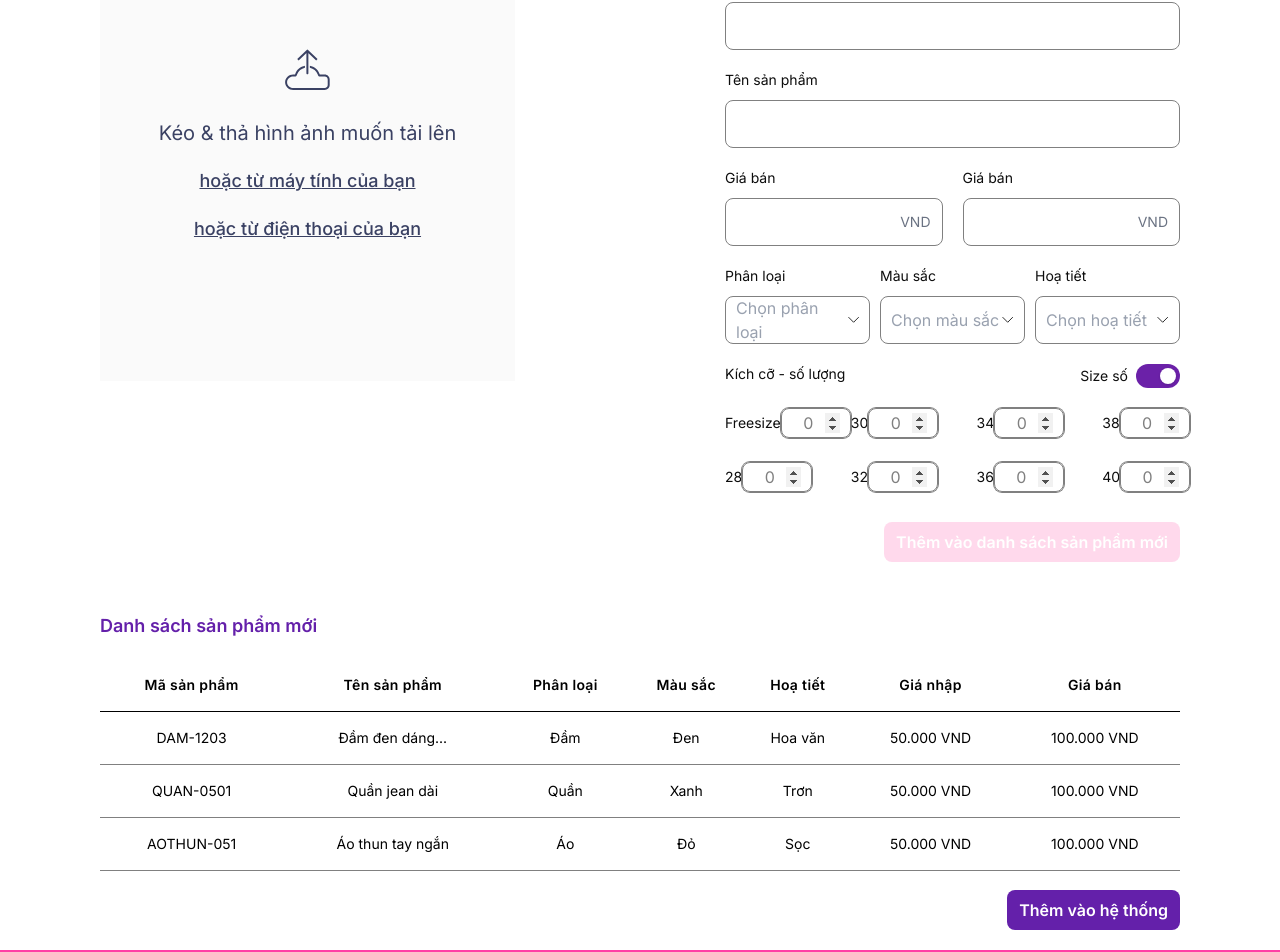
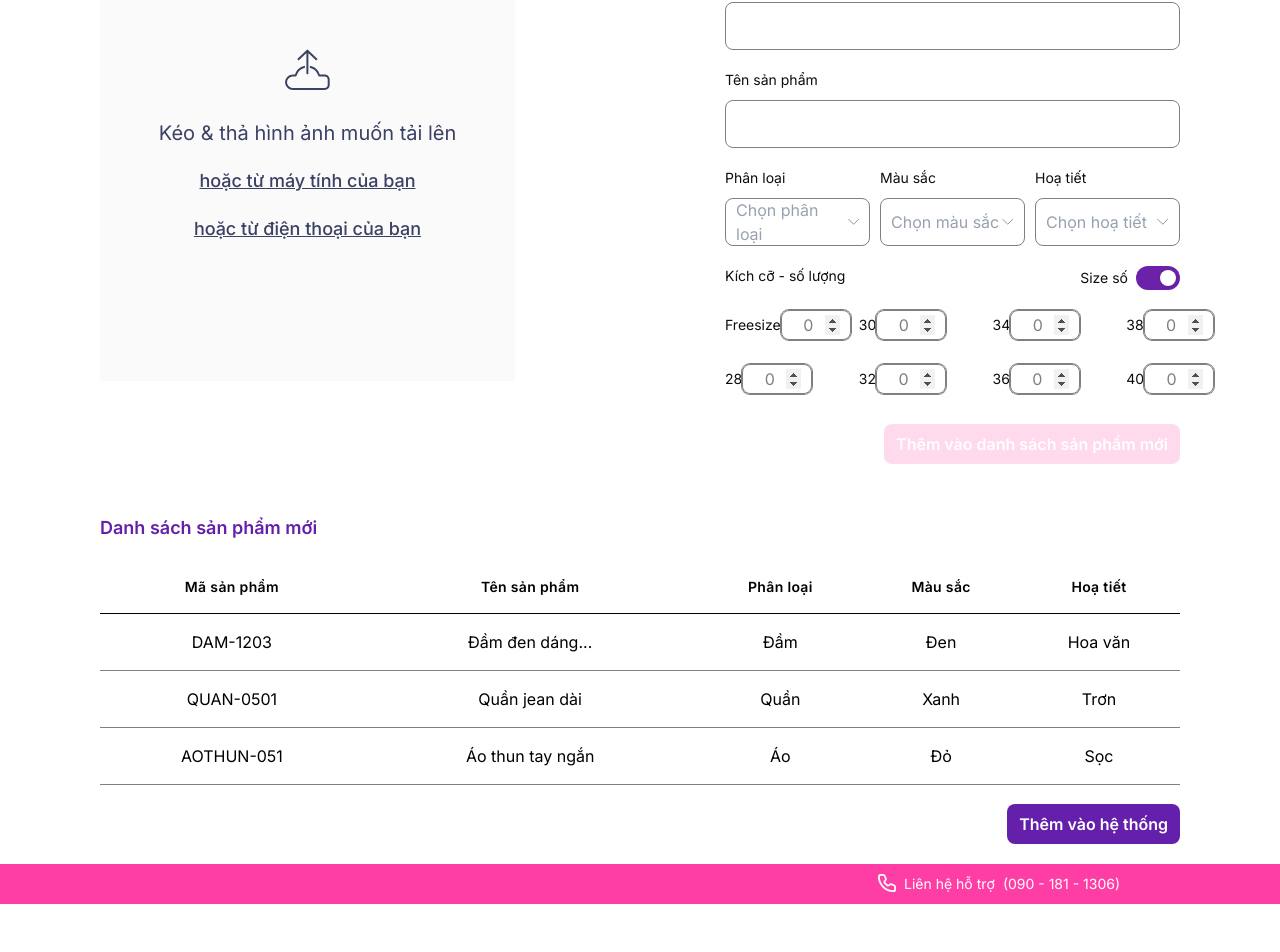
Before and after one commit to HCMUT-CSE-ProjectCapstone-coMash/capstone-web-frontend, a Next.js app: page /import in a window 1280 px wide. Shown: the part 334-1286 px from the top of the page. After the commit the page ends 1238 px from the top, so only its background shows below. Built offline with nearby package versions, Linux system fonts and the light colour scheme; a web font is replaced by a local one.

Commit message:
Revert "Merge branch 'feature/manager-import-page'"
This reverts commit b5d468692dc6e56bc8c15b7ad0a4c4835820b0b2, reversing
changes made to f3dd27f61b803bcc44e14673e78d23919b879682.

```diff
--- a/app/(main)/import/page.tsx
+++ b/app/(main)/import/page.tsx
@@ -1,15 +1,16 @@
 "use client";
-import { Button } from "@/components/ButtonComponent";
-import ImageUploader from "@/components/ImageUploader";
+import { ImageUpload } from "@/assests/Icons"
+import { Button } from "@/components/button";
 import { SimpleInput } from "@/components/FormInput";
 import { CustomSelect } from "@/components/FormInput";
 import { SizeInput } from "@/components/FormInput";
-import { PrizeInput } from "@/components/FormInput";
 import { useState, useMemo, useRef } from 'react';
 import ProductTable from "@/components/ProductTable";
 
 export default function ImportPage () {
     const fileInputRef = useRef<HTMLInputElement>(null);
+    const [imagePreview, setImagePreview] = useState<string | null>(null);
+    const [imageFile, setImageFile] = useState<File | null>(null);
 
     const handleUpload = () => {
         fileInputRef.current?.click();
@@ -17,21 +18,18 @@ export default function ImportPage () {
     const onFileChange = (event: React.ChangeEvent<HTMLInputElement>) => {
         const file = event.target.files?.[0];
         if (file) {
+            // Tạo URL xem trước ảnh
+            const previewUrl = URL.createObjectURL(file);
+            setImagePreview(previewUrl);
+            setImageFile(file);
+
+            // Log để kiểm tra
             console.log("File đã chọn:", file);
         }
     };
 
-
-    const handleImageSelect = (file: File) => {
-    console.log("File đã chọn:", file);
-    // Tại đây bạn có thể gọi API upload hoặc generate URL preview
-    // const previewUrl = URL.createObjectURL(file);
-    };
-
     const [productCode, setProductCode] = useState("");
     const [productName, setProductName] = useState("");
-    const [productPrizeIn, setPrizeIn] = useState("");
-    const [productPrizeOut, setPrizeOut] = useState("");
     const [isNumberMode, setIsNumberMode] = useState(true);
 
     const [selectedCategories, setSelectedCategories] = useState<string | number | undefined>(undefined);
@@ -47,25 +45,17 @@ export default function ImportPage () {
         }));
     };
 
-    const formatCurrency = (value: string) => {
-        if (!value) return "";
-        const numberString = value.replace(/\D/g, "");
-        return numberString.replace(/\B(?=(\d{3})+(?!\d))/g, ".");
-    };
-
     const isFormValid = useMemo(() => {
         const hasAtLeastOneSize = Object.values(quantities).some(qty => qty > 0);
         return (
             productCode.trim() !== "" &&       // Mã không rỗng
             productName.trim() !== "" &&       // Tên không rỗng
-            productPrizeIn.trim() !== "" &&
-            productPrizeOut.trim() !== "" &&
             selectedCategories &&              // Đã chọn phân loại
             selectedColors &&                  // Đã chọn màu
             selectedPattern &&                 // Đã chọn hoạ tiết
             hasAtLeastOneSize
         );
-    }, [productCode, productName, productPrizeIn, productPrizeOut, selectedCategories, selectedColors, selectedPattern, quantities]);
+    }, [productCode, productName, selectedCategories, selectedColors, selectedPattern, quantities]);
 
   // Chọn danh sách hiển thị dựa vào state
     const sizesNumber = ["Freesize", "30", "34", "38", "28", "32", "36", "40"];
@@ -93,8 +83,6 @@ export default function ImportPage () {
       category: "Đầm",
       color: "Đen",
       pattern: "Hoa văn",
-      prizeIn: "50.000 VND",
-      prizeOut: "100.000 VND"
     },
     {
       id: "QUAN-0501",
@@ -102,8 +90,6 @@ export default function ImportPage () {
       category: "Quần",
       color: "Xanh",
       pattern: "Trơn",
-      prizeIn: "50.000 VND",
-      prizeOut: "100.000 VND"
     },
     {
       id: "AOTHUN-051",
@@ -111,8 +97,6 @@ export default function ImportPage () {
       category: "Áo",
       color: "Đỏ",
       pattern: "Sọc",
-      prizeIn: "50.000 VND",
-      prizeOut: "100.000 VND"
     },
   ];
 
@@ -127,7 +111,7 @@ export default function ImportPage () {
                     <div className="flex flex-col h-auto items-start gap-y-2.5">
                         <div className="text-lg font-normal">Hình ảnh sản phẩm</div>
                         <div className="w-103.75 items-start gap-y-2.5">
-                            {/* <div className="bg-tgray05 flex flex-col h-118.75 shrink-0 self-stretch content-center items-center justify-center gap-x-2 gap-y-5">
+                            <div className="bg-tgray05 flex flex-col h-118.75 shrink-0 self-stretch content-center items-center justify-center gap-x-2 gap-y-5">
                                 <ImageUpload width={57.4} height={54.56} fill={"none"}/>
                                 <div className="text-xl font-normal  text-picture">Kéo & thả hình ảnh muốn tải lên</div>
                                 <div onClick={handleUpload} className="text-lg font-medium underline decoration-solid decoration-auto text-picture cursor-pointer">hoặc từ máy tính của bạn</div>
@@ -139,15 +123,7 @@ export default function ImportPage () {
                                     className="hidden" // Class hidden của Tailwind để ẩn input
                                     accept="image/*"   // Chỉ cho phép chọn ảnh
                                 />
-                            </div> */}
-                            <ImageUploader onFileSelect={handleImageSelect} />
-                            <input
-                                type="file"
-                                ref={fileInputRef}
-                                onChange={onFileChange}
-                                className="hidden"
-                                accept="image/*"
-                            />
+                            </div>
                         </div>
                     </div>
                     {/* div 2.2 Nhập thông tin */}
@@ -173,35 +149,14 @@ export default function ImportPage () {
                             <SimpleInput
                                 label="Mã sản phẩm"
                                 value={productCode}
-                                type="text"
                                 onChange={(e) => setProductCode(e.target.value)}
                             />
                             <SimpleInput
                                 label="Tên sản phẩm"
                                 value={productName}
-                                type="text"
                                 onChange={(e) => setProductName(e.target.value)}
                             />
-                            <div className="flex flex-row justify-between w-full gap-x-5 items-center">
-                                <PrizeInput
-                                    label="Giá bán"
-                                    value={productPrizeIn}
-                                    type="text"
-                                    onChange={(e) => {
-                                        const formattedValue = formatCurrency(e.target.value);
-                                        setPrizeIn(formattedValue);
-                                    }}
-                                />
-                                <PrizeInput
-                                    label="Giá bán"
-                                    value={productPrizeOut}
-                                    type="text"
-                                    onChange={(e) => {
-                                        const formattedValue = formatCurrency(e.target.value);
-                                        setPrizeOut(formattedValue);
-                                    }}
-                                />
-                            </div>
+
                             <div className="flex justify-between self-stretch gap-2.5">
                                 <CustomSelect
                                     label="Phân loại"
@@ -256,18 +211,13 @@ export default function ImportPage () {
                                     </button>
                                 </div>
                             </div>
-                            <div className="grid grid-cols-4 gap-x-12 gap-y-6 w-full py-2.5">
+                            <div className="grid grid-cols-4 gap-x-20 gap-y-6 w-full py-2.5">
                                 {currentSizes.map((size, index) => (
                                 <div key={index}>
                                     <SizeInput
                                         label={size}
-                                        value={String((quantities[size]) || 0)}
-                                        type="number"
-                                        onChange={(e) => {
-                                            const cleanVal = e.target.value.replace(/[^0-9]/g, '');
-                                            const numVal = cleanVal === '' ? 0 : Number(cleanVal);
-                                           handleQuantityChange(size, String(numVal));
-                                        }}
+                                        value={(quantities[size] || 0).toString()}
+                                        onChange={(e: any) => handleQuantityChange(size, e.target.value)}
                                         isActive = {quantities[size] > 0}
                                     />
                                 </div>
--- a/assests/Icons.tsx
+++ b/assests/Icons.tsx
@@ -2,7 +2,6 @@ interface IconProps {
     width: number,
     height: number,
     fill: string
-    className?: string;
 }
 
 export function BellIcon({ width, height, fill }: IconProps) {
@@ -19,15 +18,6 @@ export function ArrowDownIcon({ width, height, fill }: IconProps) {
     return (
         <svg xmlns="http://www.w3.org/2000/svg" width={width} height={height} fill={fill} viewBox="0 0 20 20">
             <path d="M15.8327 7.5L9.99935 13.3333L4.16602 7.5" stroke="white" strokeWidth="2" strokeLinecap="round" strokeLinejoin="round"/>
-        </svg>
-    )
-}
-
-export function SmallArrowDownIcon({ width, height, fill, className }: IconProps) {
-
-    return (
-        <svg xmlns="http://www.w3.org/2000/svg" width={width} height={height} fill={fill} className={className} viewBox="0 0 13 7">
-            <path d="M12.1667 0.5L6.33333 6.33333L0.5 0.5" stroke="currentColor" strokeWidth="1" strokeLinecap="round" strokeLinejoin="round"/>
         </svg>
     )
 }
--- a/components/FormInput.tsx
+++ b/components/FormInput.tsx
@@ -1,19 +1,11 @@
 import React, { useState, useRef, useEffect } from "react";
-import { SmallArrowDownIcon } from "@/assests/Icons";
 
+// --- Interfaces (Giữ nguyên) ---
 interface SimpleInputProps {
   label: string;
   value?: string;
   onChange?: (e: React.ChangeEvent<HTMLInputElement>) => void;
-  type: "text" ;
-  isActive?: boolean;
-}
-
-interface PrizeInputProps {
-  label: string;
-  value?: string;
-  onChange?: (e: React.ChangeEvent<HTMLInputElement>) => void;
-  type: "text" ;
+  type?: "text" | "number";
   isActive?: boolean;
 }
 
@@ -21,20 +13,13 @@ interface Option {
   label: string;
   value: string | number;
 }
+
 interface CustomSelectProps {
   label: string;
   options: Option[];
   value?: string | number;
   placeholder?: string;
   onChange: (value: string | number) => void;
-}
-
-interface SizeInputProps {
-  label: string;
-  value: number | string; // Sửa ở đây: cho phép cả number và string
-  onChange?: (e: React.ChangeEvent<HTMLInputElement>) => void;
-  type: "number";
-  isActive?: boolean;
 }
 
 // --- SimpleInput (Giữ nguyên) ---
@@ -52,7 +37,7 @@ export function SimpleInput({ label, value, onChange, type = "text" }: SimpleInp
   );
 }
 
-export function SizeInput({ label, value, onChange, type = "number", isActive = false }: SizeInputProps) {
+export function SizeInput({ label, value, onChange, type = "number", isActive = false }: SimpleInputProps) {
   return (
     <div className="flex flex-row items-center justify-between font-display">
       <label className={`text-sm font-normal ${isActive ? "text-purple font-medium" : "text-tgray9"}`}>{label}</label>
@@ -68,25 +53,6 @@ export function SizeInput({ label, value, onChange, type = "number", isActive =
   );
 }
 
-export function PrizeInput({ label, value, onChange, type = "text" }: PrizeInputProps) {
-  return (
-    <div className="flex flex-col gap-y-2.5 w-full font-display">
-      <label className="text-sm font-normal text-tgray9">{label}</label>
-    <div className="relative w-full">
-      <input
-        type={type}
-        className="w-full h-12 pl-2.5 pr-12 rounded-lg border-[0.5px] border-solid border-tgray5 focus:outline-none focus:border-purple focus:ring-1 focus:ring-purple transition-all"
-        value={value}
-        onChange={onChange}
-      />
-
-      <span className="absolute right-3 top-1/2 -translate-y-1/2 text-gray-500 text-sm pointer-events-none select-none">
-        VND
-      </span>
-    </div>
-    </div>
-  );
-}
 
 export function CustomSelect({
   label,
@@ -137,13 +103,22 @@ export function CustomSelect({
           {selectedOption ? selectedOption.label : placeholder || "Chọn..."}
         </span>
 
-          <SmallArrowDownIcon
-            width={11.667}
-            height={5.833}
-            fill={"none"}
-            // Thêm className để xử lý việc xoay
-            className={`transform transition-transform duration-200 ${isOpen ? 'rotate-180' : ''}`}
+        <svg
+          xmlns="http://www.w3.org/2000/svg"
+          fill="none"
+          viewBox="0 0 13 7"
+          strokeWidth={1}
+          stroke="currentColor"
+          className={`w-[11.667px] h-[5.833px] text-tgray5 transition-transform duration-200 ${
+            isOpen ? "rotate-180" : ""
+          }`}
+        >
+          <path
+            strokeLinecap="round"
+            strokeLinejoin="round"
+            d="M12.1667 0.5L6.33333 6.33333L0.5 0.5"
           />
+        </svg>
       </div>
 
       {/* Dropdown Menu */}
--- a/components/ProductTable.tsx
+++ b/components/ProductTable.tsx
@@ -1,72 +1,33 @@
 
-
-// 1. Định nghĩa kiểu dữ liệu cho MỘT sản phẩm (Product)
-export interface Product {
-  id: string | number; // Dùng làm key   // Mã sản phẩm
-  name: string;
-  category: string;
-  color: string;
-  pattern: string;
-  prizeIn: string;
-  prizeOut: string
-}
-
-// 2. Định nghĩa Props cho Component (nhận vào danh sách sản phẩm)
 interface ProductTableProps {
-  data?: Product[]; // Dấu ? để không lỗi nếu quên truyền data
+    data?: any[]; // Nhận mảng dữ liệu từ ImportPage
 }
 
 const ProductTable = ({ data = [] }: ProductTableProps) => {
-  // Config header để code gọn hơn, tránh lặp lại class
-  const headers = [
-    "Mã sản phẩm",
-    "Tên sản phẩm",
-    "Phân loại",
-    "Màu sắc",
-    "Hoạ tiết",
-    "Giá nhập",
-    "Giá bán"
-  ];
-
-  // Class chung cho các ô để dễ quản lý style
-  const cellClass = "py-4 text-black text-sm";
+  // Dữ liệu mô phỏng theo hình ảnh
 
   return (
     <div className="w-full bg-white">
-      <table className="w-full min-w-50 text-center border-collapse">
+      <table className="w-full min-w-200 text-center border-collapse">
         <thead>
           <tr className="border-b border-black">
-            {headers.map((title, index) => (
-              <th
-                key={index}
-                className="py-4 text-sm font-semibold text-black tracking-wide"
-              >
-                {title}
-              </th>
-            ))}
+            <th className="py-4 text-sm font-semibold text-black tracking-wide">Mã sản phẩm</th>
+            <th className="py-4 text-sm font-semibold text-black tracking-wide">Tên sản phẩm</th>
+            <th className="py-4 text-sm font-semibold text-black tracking-wide">Phân loại</th>
+            <th className="py-4 text-sm font-semibold text-black tracking-wide">Màu sắc</th>
+            <th className="py-4 text-sm font-semibold text-black tracking-wide">Hoạ tiết</th>
           </tr>
         </thead>
         <tbody>
-          {data.length > 0 ? (
-            data.map((product) => (
-              <tr key={product.id} className="border-b border-tgray5 hover:bg-gray-50 transition-colors">
-                <td className={cellClass}>{product.id}</td>
-                <td className={cellClass}>{product.name}</td>
-                <td className={cellClass}>{product.category}</td>
-                <td className={cellClass}>{product.color}</td>
-                <td className={cellClass}>{product.pattern}</td>
-                <td className={cellClass}>{product.prizeIn}</td>
-                <td className={cellClass}>{product.prizeOut}</td>
-              </tr>
-            ))
-          ) : (
-            // Hiển thị khi không có dữ liệu
-            <tr>
-              <td colSpan={headers.length} className="py-8 text-tgray5 italic">
-                Không có dữ liệu hiển thị
-              </td>
+          {data.map((product, index) => (
+            <tr key={index} className="border-b border-tgray5">
+              <td className="py-4 text-black">{product.id}</td>
+              <td className="py-4 text-black">{product.name}</td>
+              <td className="py-4 text-black">{product.category}</td>
+              <td className="py-4 text-black">{product.color}</td>
+              <td className="py-4 text-black">{product.pattern}</td>
             </tr>
-          )}
+          ))}
         </tbody>
       </table>
     </div>
--- a/package.json
+++ b/package.json
@@ -22,7 +22,7 @@
     "@types/node": "^20",
     "@types/react": "^19",
     "@types/react-dom": "^19",
-    "eslint": "^9.39.2",
+    "eslint": "^9",
     "eslint-config-next": "16.1.0",
     "tailwindcss": "^4",
     "typescript": "^5"
```
Also changed, not shown: components/ImageUploader.tsx (deleted, +0 -84 lines), components/button.tsx (renamed from components/ButtonComponent.tsx), 1 other file (tests, documents, lock files or other folders).
